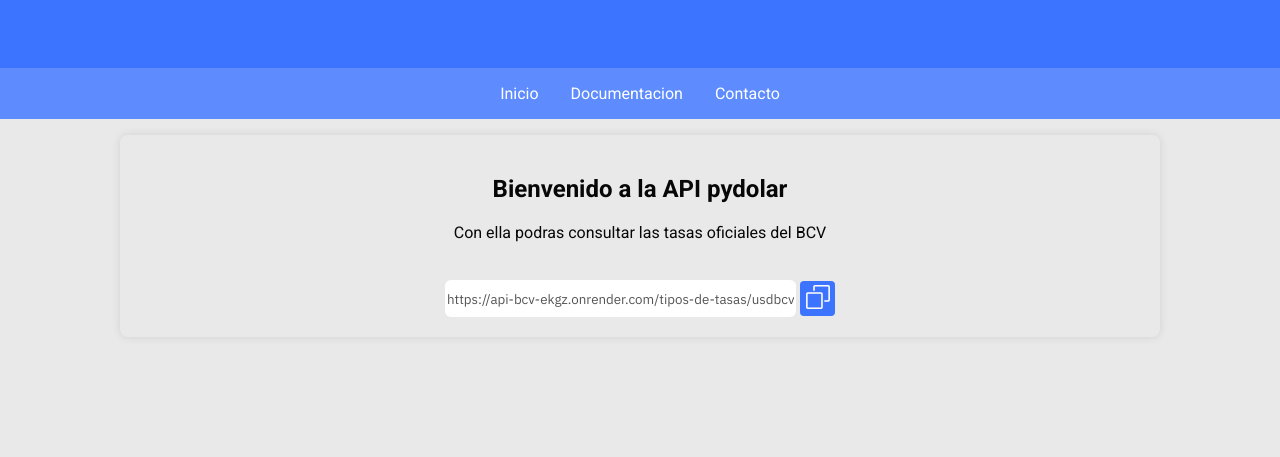
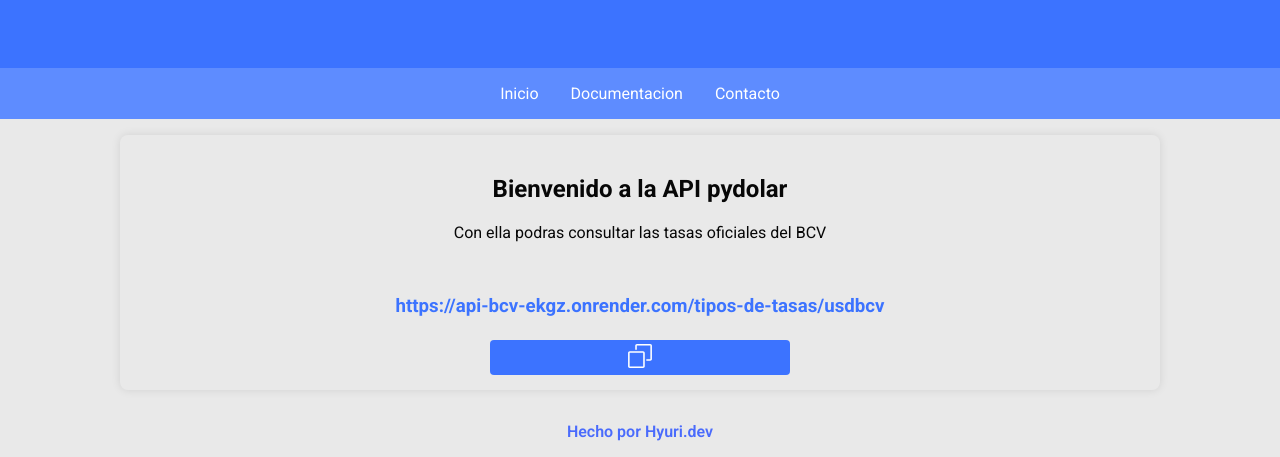
Before and after one commit to Hyuri-dev/Hello_Javascript, a plain HTML site: page pydolar/index.html in a window 1280 px wide. Shown: the part 352-809 px from the top of the page. Drawn offline with Linux system fonts and the light colour scheme; no server answers.

Commit message:
terminado el feature de copiar la url en el inicio

```diff
--- a/pydolar/index.html
+++ b/pydolar/index.html
@@ -37,6 +37,7 @@
             </li>
             </ul>
         </nav>
+
         <main>
             <div id="content">
                 <h2>
@@ -45,17 +46,21 @@
 
                 <p>Con ella podras consultar las tasas oficiales del BCV</p> <br>
 
-                <input type="text" name="" id="" value="https://api-bcv-ekgz.onrender.com/tipos-de-tasas/usdbcv" class="endpoint_api" disabled >
-                <button class="button_copy"> <img src="assets/images/copy.svg" alt="copiar" width="24" height="24"></button>
+
+                        <h3 id="url_api">https://api-bcv-ekgz.onrender.com/tipos-de-tasas/usdbcv</h3>
+                        <button id="button_copy"> <img src="assets/images/copy.svg" alt="copiar" width="24" height="24"></button>
+
             </div>
         </main>
+
+        <footer>
+
+            <p>Hecho por <a href="https://www.instagram.com/hyuri.dev?igsh=MWY1Yzc3b2lscmFvNw==" class="ig_link">Hyuri.dev</a></p>
+        </footer>
     </div>
 
 </body>
 
+<script src="index.js"></script>
 
-
-
-
-<script src="index.js"></script>
 </html>
--- a/pydolar/index.js
+++ b/pydolar/index.js
@@ -27,6 +27,23 @@ function changeContent(page) {
     `;
   }
 }
+let urlApiUsd = document.getElementById("url_api").innerHTML;
+
+async function copiar_tasa() {
+  try {
+    await navigator.clipboard.writeText(tasa);
+  } catch (err) {
+    console.error("error al copiar: ", err);
+  }
+}
+
+let button_copy = document.getElementById("button_copy");
+
+button_copy.addEventListener("click", () => {
+  navigator.clipboard.writeText(urlApiUsd);
+
+  alert("Se ha copiado la url al portapapeles");
+});
 
 fetch("https://api-bcv-ekgz.onrender.com/tipos-de-tasas/usdbcv")
   .then((response) => response.json())
--- a/pydolar/style.css
+++ b/pydolar/style.css
@@ -21,6 +21,20 @@ header {
 
 nav {
     background-color: #5E8CFF;
+}
+
+footer {
+    margin: 0;
+    padding: 0;
+    display: flex;
+    justify-content: center;
+    font-family:"IBM Plex Sans", sans-serif ;
+    font-weight: 600;
+}
+
+footer p , a {
+    color: #4a6bfc;
+    text-decoration: none;
 }
 
 nav ul {
@@ -81,7 +95,7 @@ main {
     height: 35px;
 }
 
-.button_copy  {
+#button_copy  {
     border: none;
     background-color: #3C73FF;
     border-radius: 4px;
@@ -91,8 +105,14 @@ main {
     top: 5px;
     transition: background-color 0.3s ease;
     padding: 0;
+    width: 300px;
 }
 
-.button_copy :hover {
+#button_copy :hover {
     background-color: #5E8CFF;
 }
+
+#url_api  {
+    color: #3C73FF;
+    cursor:default;
+}
```
